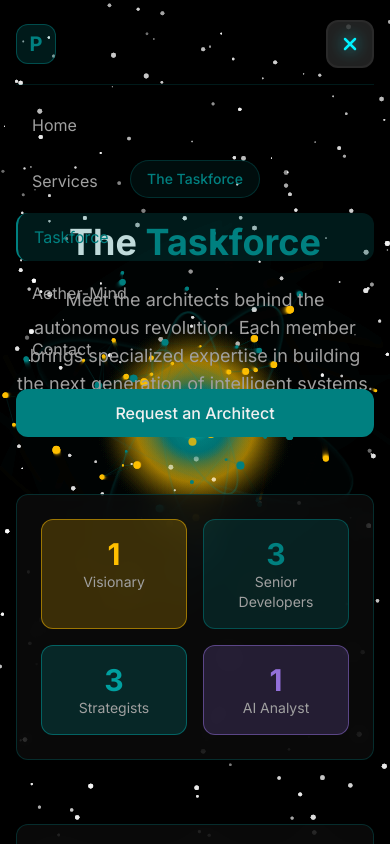
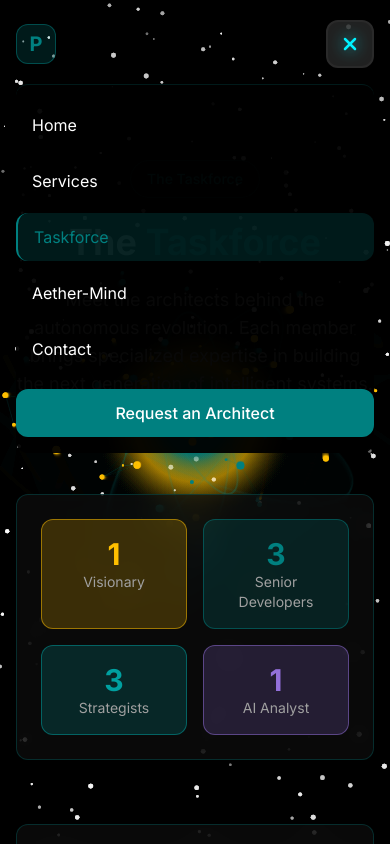
Before and after one commit to tech-gauravraturi/prompt-authority-site, a Next.js app: page /taskforce in a window 390 px wide. Both pictures are taken after a click on the button 350 px from the left and 44 px from the top of the page. Shown: the top 844 px of the page. Built offline with nearby package versions, Linux system fonts and the light colour scheme.

Commit message:
visible change

```diff
--- a/components/Header.tsx
+++ b/components/Header.tsx
@@ -101,7 +101,7 @@ export default function Header() {
 
         {/* Mobile Navigation */}
         {isMobileMenuOpen && (
-          <div className="md:hidden mt-4 pb-4 border-t border-[#008080]/20">
+          <div className="md:hidden mt-4 pb-4 border-t border-[#008080]/20 bg-black/95 rounded-lg">
             <ul className="flex flex-col gap-2 mt-4">
               {navItems.map((item) => (
                 <li key={item.href}>
@@ -110,7 +110,7 @@ export default function Header() {
                     className={`block px-4 py-3 rounded-lg transition-all duration-300 ${
                       pathname === item.href
                         ? 'bg-[#008080]/20 text-[#008080] border-l-2 border-[#008080]'
-                        : 'text-[#A0A0A0] hover:text-[#F0F0F0] hover:bg-white/5'
+                        : 'text-white hover:text-white hover:bg-white/5'
                     }`}
                   >
                     {item.label}
@@ -120,7 +120,7 @@ export default function Header() {
               <li className="mt-2">
                 <Link
                   href="/contact"
-                  className="block px-4 py-3 bg-[#008080] text-[#F0F0F0] text-center rounded-lg font-medium"
+                  className="block px-4 py-3 bg-[#008080] text-white text-center rounded-lg font-medium"
                 >
                   Request an Architect
                 </Link>
```
